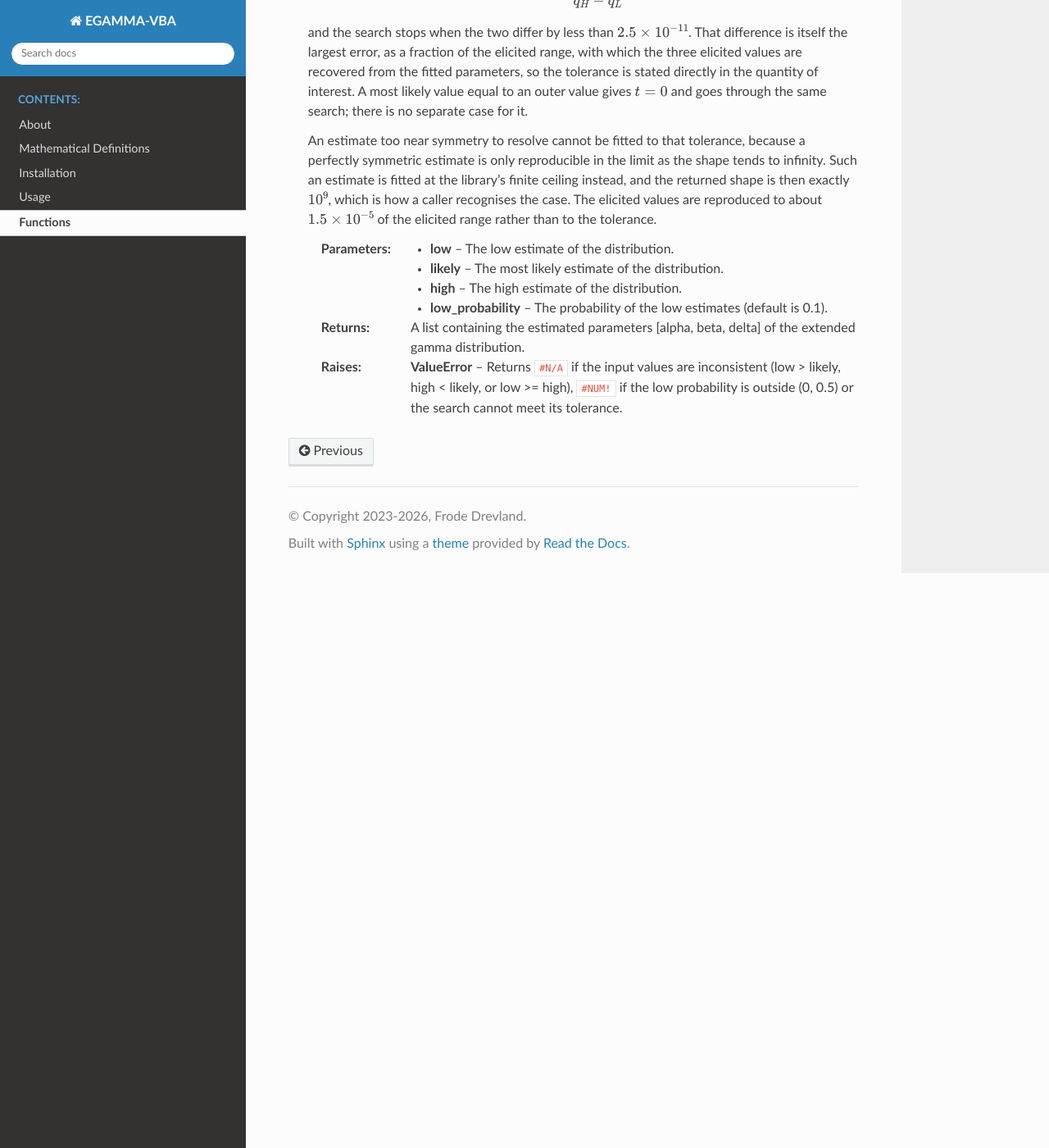
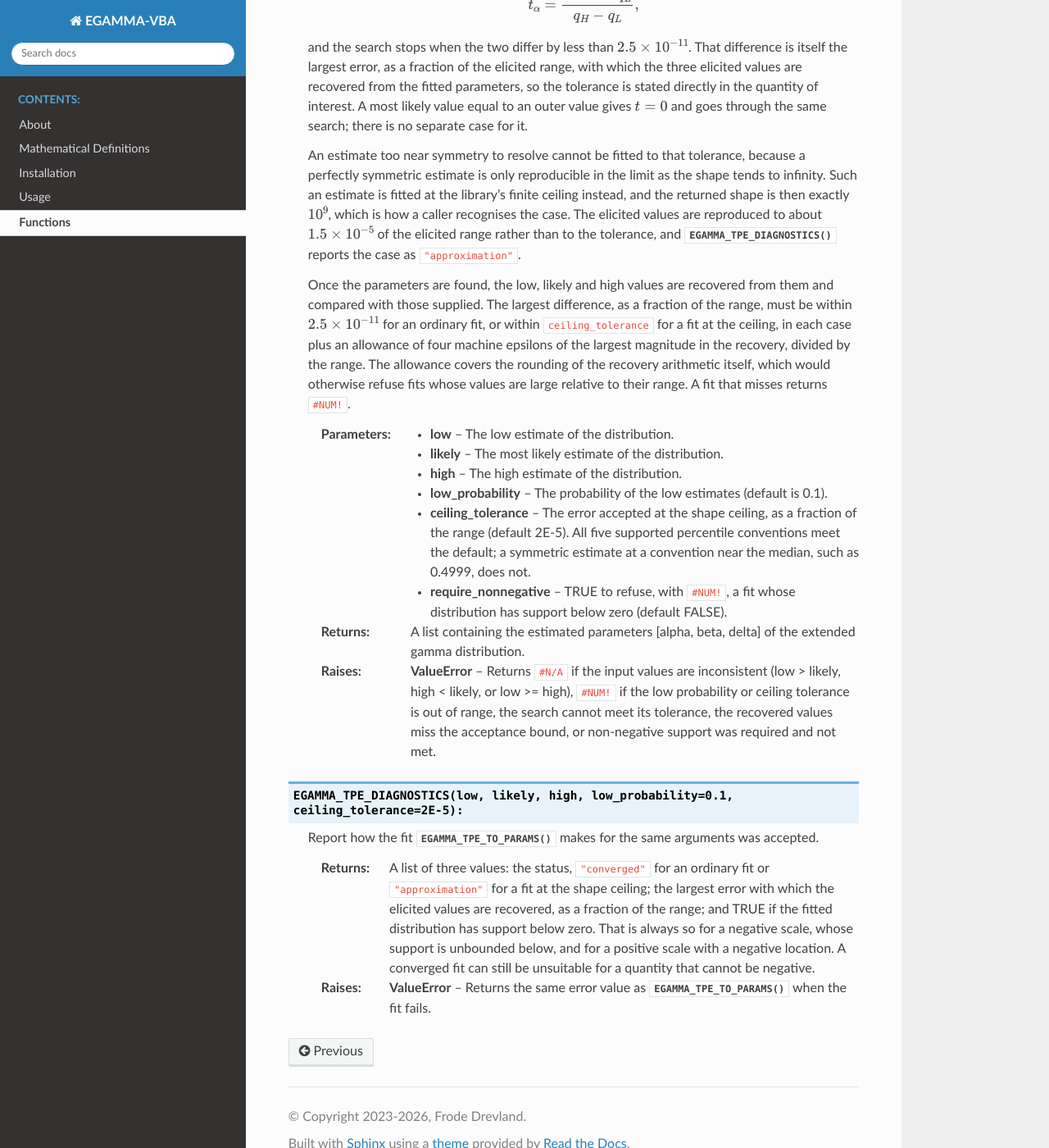
Before and after one commit to FrodeDrevland/EGAMMA-VBA, a Sphinx documentation site: the page built from docs/source/functions.rst, in a window 1280 px wide and 1400 px high, scrolled down 2807 px. Shown: the whole window at 82% size. Built offline with Sphinx 7.4.7 and the Read the Docs theme 3.1.0, drawn with Linux system fonts in a browser that asks for light colours; some of the changed text lies outside the part shown.

Commit message:
Check the recovered values in EGAMMA_TPE_TO_PARAMS, with a rounding allowance
Implements the acceptance step of the revised Algorithm 1, matching egamma
1.3.0: the elicited values are reconstructed from the fitted parameters and
must meet the tolerance, or ceiling_tolerance (default 2E-5) at the shape
ceiling, plus 4 machine epsilons of the largest magnitude in the
reconstruction divided by the range. Failures return #NUM!, including errors
raised inside GAMMA.INV.

Adds optional ceiling_tolerance and require_nonnegative arguments and a new
EGAMMA_TPE_DIAGNOSTICS function. EGAMMA_TPE_TO_PARAMS still returns three
values. Source only: EGAMMA.xlam and the manual PDF still need rebuilding in
Excel. Version 1.3.0.

Co-Authored-By: Claude Opus 5.5 <noreply@anthropic.com>

```diff
--- a/docs/source/functions.rst
+++ b/docs/source/functions.rst
@@ -113,7 +113,7 @@ Functions
     :raises ValueError: If the input data does not allow for a proper fit, e.g., if it leads to divide-by-zero errors.
 
 
-.. py:function:: EGAMMA_TPE_TO_PARAMS(low, likely, high, low_probability=0.1):
+.. py:function:: EGAMMA_TPE_TO_PARAMS(low, likely, high, low_probability=0.1, ceiling_tolerance=2E-5, require_nonnegative=FALSE):
 
     Estimate the parameters of the expanded gamma distribution based on a three-point estimate.
 
@@ -147,11 +147,45 @@ Functions
     the library's finite ceiling instead, and the returned shape is then
     exactly :math:`10^9`, which is how a caller recognises the case. The
     elicited values are reproduced to about :math:`1.5\times10^{-5}` of the
-    elicited range rather than to the tolerance.
+    elicited range rather than to the tolerance, and
+    :func:`EGAMMA_TPE_DIAGNOSTICS` reports the case as ``"approximation"``.
+
+    Once the parameters are found, the low, likely and high values are
+    recovered from them and compared with those supplied. The largest
+    difference, as a fraction of the range, must be within
+    :math:`2.5\times10^{-11}` for an ordinary fit, or within
+    ``ceiling_tolerance`` for a fit at the ceiling, in each case plus an
+    allowance of four machine epsilons of the largest magnitude in the
+    recovery, divided by the range. The allowance covers the rounding of the
+    recovery arithmetic itself, which would otherwise refuse fits whose values
+    are large relative to their range. A fit that misses returns ``#NUM!``.
 
     :param low: The low estimate of the distribution.
     :param likely: The most likely estimate of the distribution.
     :param high: The high estimate of the distribution.
     :param low_probability: The probability of the low  estimates (default is 0.1).
+    :param ceiling_tolerance: The error accepted at the shape ceiling, as a
+        fraction of the range (default 2E-5). All five supported percentile
+        conventions meet the default; a symmetric estimate at a convention
+        near the median, such as 0.4999, does not.
+    :param require_nonnegative: TRUE to refuse, with ``#NUM!``, a fit whose
+        distribution has support below zero (default FALSE).
     :return: A list containing the estimated parameters [alpha, beta, delta] of the extended gamma distribution.
-    :raises ValueError: Returns ``#N/A`` if the input values are inconsistent (low > likely, high < likely, or low >= high), ``#NUM!`` if the low probability is outside (0, 0.5) or the search cannot meet its tolerance.
+    :raises ValueError: Returns ``#N/A`` if the input values are inconsistent (low > likely, high < likely, or low >= high), ``#NUM!`` if the low probability or ceiling tolerance is out of range, the search cannot meet its tolerance, the recovered values miss the acceptance bound, or non-negative support was required and not met.
+
+
+.. py:function:: EGAMMA_TPE_DIAGNOSTICS(low, likely, high, low_probability=0.1, ceiling_tolerance=2E-5):
+
+    Report how the fit :func:`EGAMMA_TPE_TO_PARAMS` makes for the same
+    arguments was accepted.
+
+    :return: A list of three values: the status, ``"converged"`` for an
+        ordinary fit or ``"approximation"`` for a fit at the shape ceiling;
+        the largest error with which the elicited values are recovered, as a
+        fraction of the range; and TRUE if the fitted distribution has support
+        below zero. That is always so for a negative scale, whose support is
+        unbounded below, and for a positive scale with a negative location. A
+        converged fit can still be unsuitable for a quantity that cannot be
+        negative.
+    :raises ValueError: Returns the same error value as
+        :func:`EGAMMA_TPE_TO_PARAMS` when the fit fails.
```
Also changed, not shown: CHANGELOG.md (+37 -0 lines), 1 other file.
